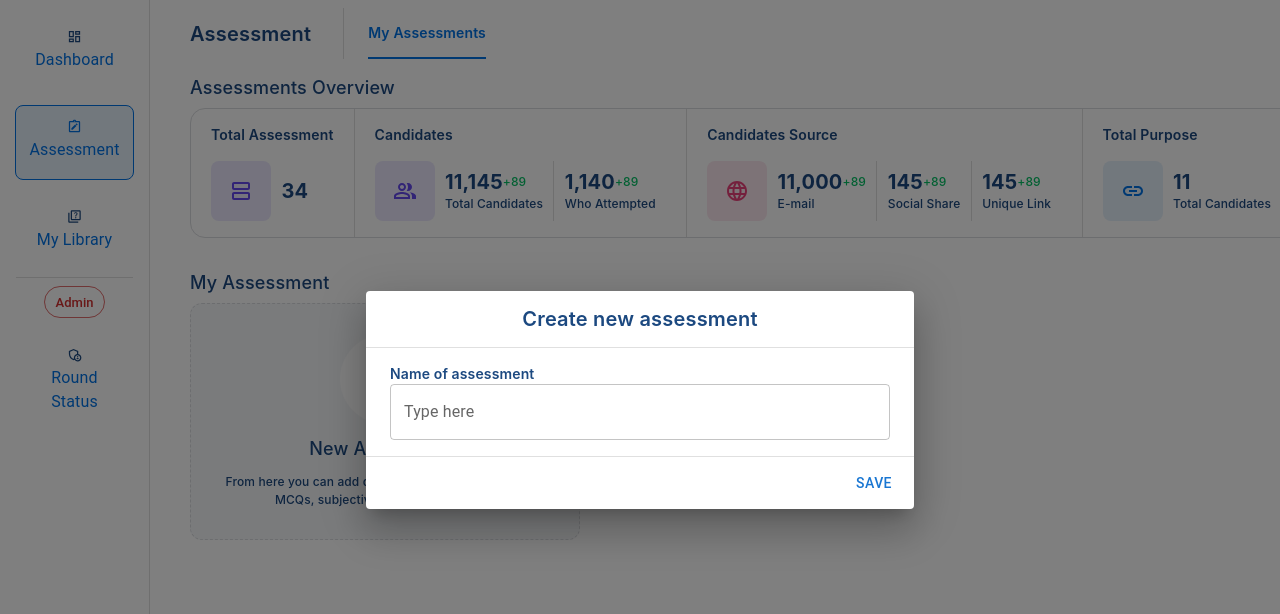
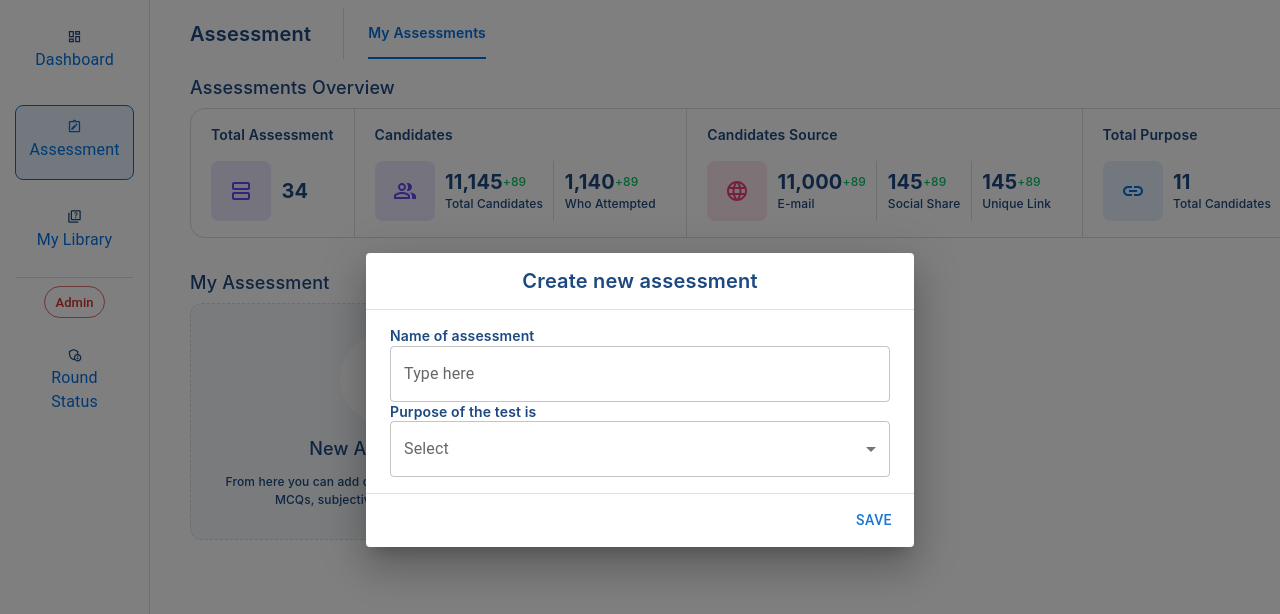
Before and after one commit to Anirudhece/unstopable, a React (Vite) app: page /Assessment in a window 1280 px wide. Both pictures are taken after a click on the element 385 px from the left and 421 px from the top of the page. Shown: the top 614 px of the page. Built offline with nearby package versions, Linux system fonts and the light colour scheme.

Commit message:
drop down implemented

```diff
--- /dev/null
+++ b/src/components/assessmentOverview/InputDrop.jsx
@@ -0,0 +1,35 @@
+import * as React from "react";
+import Box from "@mui/material/Box";
+import InputLabel from "@mui/material/InputLabel";
+import MenuItem from "@mui/material/MenuItem";
+import FormControl from "@mui/material/FormControl";
+import Select from "@mui/material/Select";
+
+export default function InputDrop(props) {
+  const [age, setAge] = React.useState("");
+
+  const handleChange = (event) => {
+    setAge(event.target.value);
+  };
+  return (
+    <Box sx={{ minWidth: 120 }}>
+      <FormControl fullWidth>
+        <InputLabel id="demo-simple-select-label">Select</InputLabel>
+        <Select
+          labelId="demo-simple-select-label"
+          id="demo-simple-select"
+          value={age}
+          label="Age"
+          onChange={handleChange}
+        >
+          {props.value.map((ele) => {
+            return <MenuItem value={ele}>{ele}</MenuItem>;
+          })}
+          {/* <MenuItem value={10}>Ten</MenuItem>
+          <MenuItem value={20}>Twenty</MenuItem>
+          <MenuItem value={30}>Thirty</MenuItem> */}
+        </Select>
+      </FormControl>
+    </Box>
+  );
+}
--- a/src/components/assessmentOverview/Modal.jsx
+++ b/src/components/assessmentOverview/Modal.jsx
@@ -6,8 +6,9 @@
 import DialogContentText from "@mui/material/DialogContentText";
 import DialogTitle from "@mui/material/DialogTitle";
 import { Box, Typography } from "@mui/material";
-import Heading from '../../components/assessmentOverview/Heading';
-import InputText from '../../components/assessmentOverview/InputText'
+import Heading from "../../components/assessmentOverview/Heading";
+import InputText from "../../components/assessmentOverview/InputText";
+import InputDrop from "../../components/assessmentOverview/InputDrop";
 
 import { useDispatch, useSelector } from "react-redux";
 import { modalReducer } from "../../store/slices/addAssignmentReducer";
@@ -16,6 +17,7 @@
   const dispatch = useDispatch();
   const { isOpen } = useSelector((state) => state.AddAssignment);
   const scroll = "body";
+  const optionArray = ["option1", "option2", "option3"];
 
   const handleClose = (e) => {
     e.preventDefault();
@@ -66,8 +68,13 @@
             tabIndex={-1}
           >
             <Box>
-              <Heading value='Name of assessment' />
-              <InputText value='Type here' />
+              <Heading value="Name of assessment" />
+              <InputText value="Type here" />
+            </Box>
+
+            <Box>
+              <Heading value="Purpose of the test is" />
+              <InputDrop value={optionArray} />
             </Box>
           </DialogContentText>
         </DialogContent>
```
